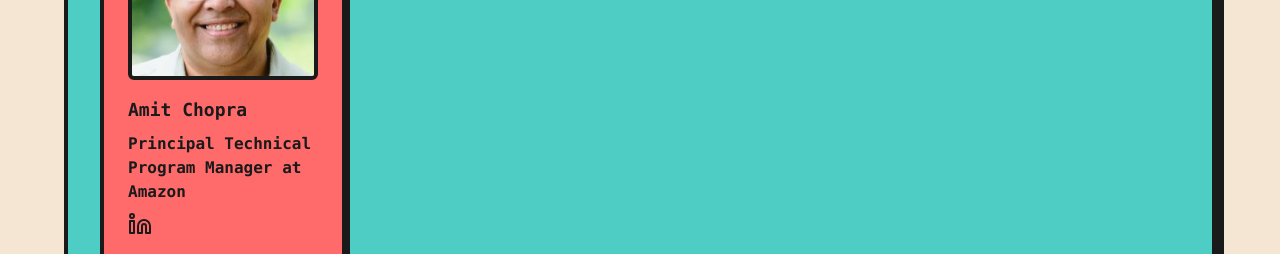
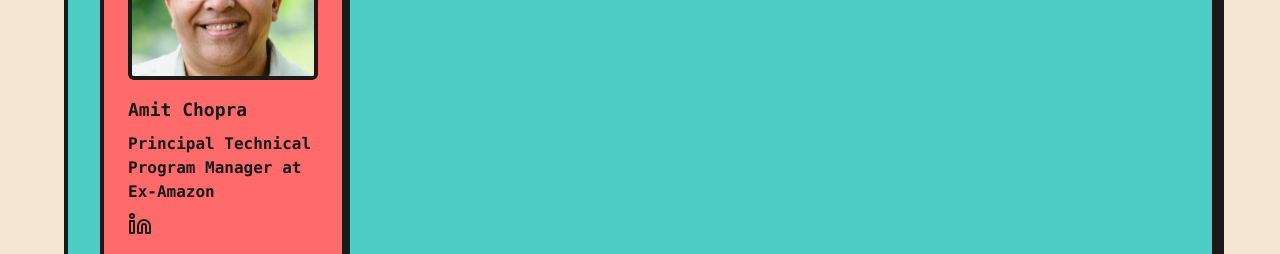
Before and after one commit to gdg-da/devolution, a Next.js app: page /speakers in a window 1280 px wide. Shown: the part 2640-2894 px from the top of the page. Built offline with nearby package versions, Linux system fonts and the light colour scheme; a web font is replaced by a local one.

Commit message:
chore(speakers): changed Amit Chopra designation to Ex-Amazon

```diff
--- a/src/components/SpeakersPage.tsx
+++ b/src/components/SpeakersPage.tsx
@@ -123,7 +123,7 @@ const speakers: SpeakerProps[] = [
         name: "Amit Chopra",
         photo: "/AmitC.jpg",
         linkedin: "https://www.linkedin.com/in/amitchopra/",
-        position: "Principal Technical Program Manager at Amazon",
+        position: "Principal Technical Program Manager at Ex-Amazon",
         about: "Amit is a technology enthusiast who thrives on exploring the latest advancements. As an engaging speaker, he captivate audiences with his passion, expertise, and ability to translate complex concepts into compelling narratives."
     }
 ]
```
